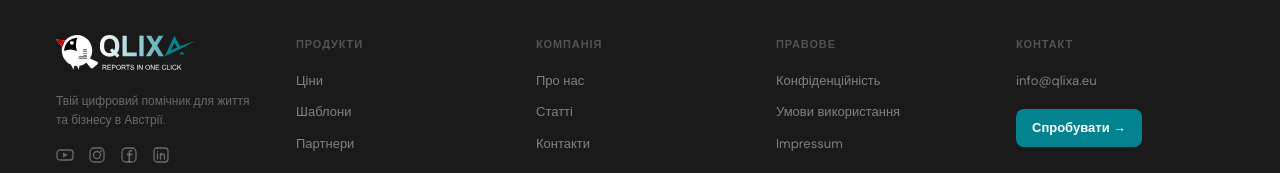
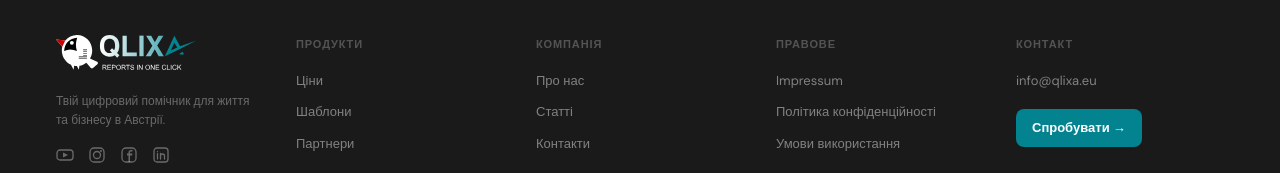
Before and after one commit to qlixa-platform/qlixa-web, a Next.js app: page / in a window 1280 px wide. Shown: the part 7214-7387 px from the top of the page. Built offline with nearby package versions, Linux system fonts and the light colour scheme.

Commit message:
feat: legal pages - datenschutz, agb, lizenz, cookies, privacy, footer links update

```diff
--- a/src/components/layout/Footer.tsx
+++ b/src/components/layout/Footer.tsx
@@ -34,9 +34,9 @@ const footerLinks = {
     { label: 'Контакти', href: '/contact' },
   ],
   'Правове': [
-    { label: 'Конфіденційність', href: '/privacy' },
-    { label: 'Умови використання', href: '/terms' },
     { label: 'Impressum', href: '/impressum' },
+    { label: 'Політика конфіденційності', href: '/privacy' },
+    { label: 'Умови використання', href: '/agb' },
   ],
 }
 
```
